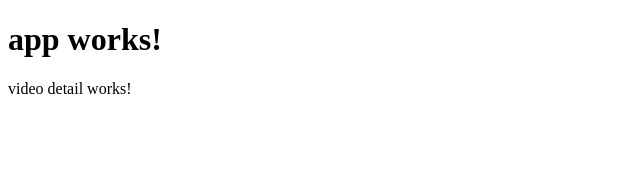
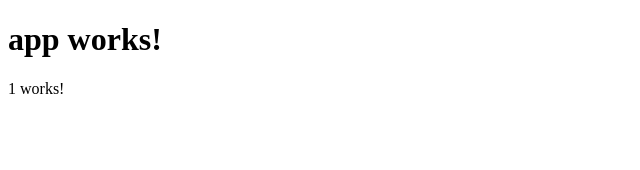
Before and after one commit to aamurtaza/angluar4, an Angular app: page /videos/1 in a window 1280 px wide. Shown: the top 170 px of the page, without its empty margins (0-640 px from the left). Built offline with nearby package versions, Linux system fonts and the light colour scheme.

Commit message:
Dynamic Routing of components

```diff
--- a/src/app/video-detail/video-detail.component.html
+++ b/src/app/video-detail/video-detail.component.html
@@ -1,3 +1,3 @@
 <p>
-  {{detail}} works!
+  {{slug}} works!
 </p>
--- a/src/app/video-detail/video-detail.component.ts
+++ b/src/app/video-detail/video-detail.component.ts
@@ -1,4 +1,5 @@
-import { Component, OnInit } from '@angular/core';
+import { Component, OnInit, OnDestroy } from '@angular/core';
+import {ActivatedRoute }from '@angular/router';
 
 @Component({
   selector: 'video-detail',
@@ -6,10 +7,19 @@ import { Component, OnInit } from '@angular/core';
   styleUrls: ['./video-detail.component.css']
 })
 export class VideoDetailComponent implements OnInit {
-	detail = "video detail"
-  constructor() { }
+	private routeSub:any;
+	slug:String;
+  constructor(private route:ActivatedRoute) { }
 
   ngOnInit() {
+  		this.routeSub = this.route.params.subscribe(params => {
+  			console.log(params)
+  			this.slug = params['slug']
+  		})
+  }
+
+  ngOnDestry() {
+  		this.routeSub.unsubscribe()
   }
 
 }
--- a/src/app/video-list/video-list.component.html
+++ b/src/app/video-list/video-list.component.html
@@ -2,6 +2,6 @@
   {{title}} works!
 </p>
 <p *ngFor='let item of videoList'>
-    <a href='{{ item.slug }}' *ngIf='item.slug == "item-1"'>{{ item.name }}</a>
-    <a href='{{ item.slug }}' *ngIf='item.slug != "item-1"' style='color:red;'>{{ item.name }}</a>
+    <a href='videos/{{ item.slug }}' *ngIf='item.slug == "item-1"'>{{ item.name }}</a>
+    <a href='videos/{{ item.slug }}' *ngIf='item.slug != "item-1"' style='color:red;'>{{ item.name }}</a>
 </p>
```
